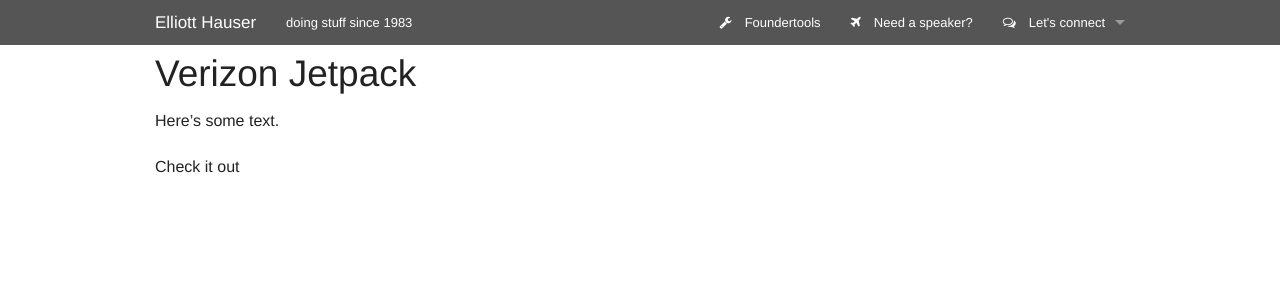
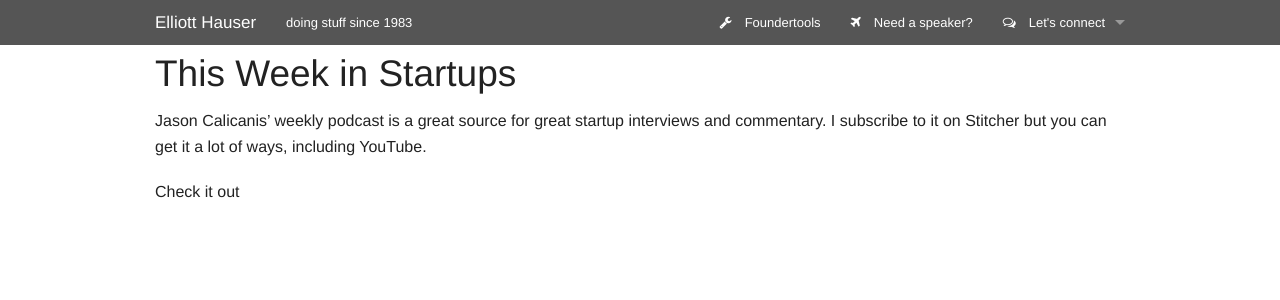
Before and after one commit to eah13/eah13.github.io, a Jekyll site: the page built from _posts/tools/2000-02-01-TWIST.md, in a window 1280 px wide. Shown: the top 300 px of the page. Built offline with Jekyll 4.4.1, drawn with Linux system fonts in a browser that asks for light colours; nearby versions of some CDN libraries.

Commit message:
Commit some stragglers

```diff
--- a/_posts/tools/2000-02-01-TWIST.md
+++ b/_posts/tools/2000-02-01-TWIST.md
@@ -1,7 +1,7 @@
 ---
 layout: tools
-title: Verizon Jetpack
-link: http://www.verizonwireless.com/vzw/internet-devices/jetpack-4g-lte-mobile-hotspot-mhs291l/
+title: This Week in Startups
+link: http://thisweekinstartups.com/
 ---
 
-Here's some text.
+Jason Calicanis' weekly podcast is a great source for great startup interviews and commentary.  I subscribe to it on Stitcher but you can get it a lot of ways, including YouTube.
```
Also changed, not shown: _posts/tools/2000-02-01-intercom.md (+3 -3 lines).
